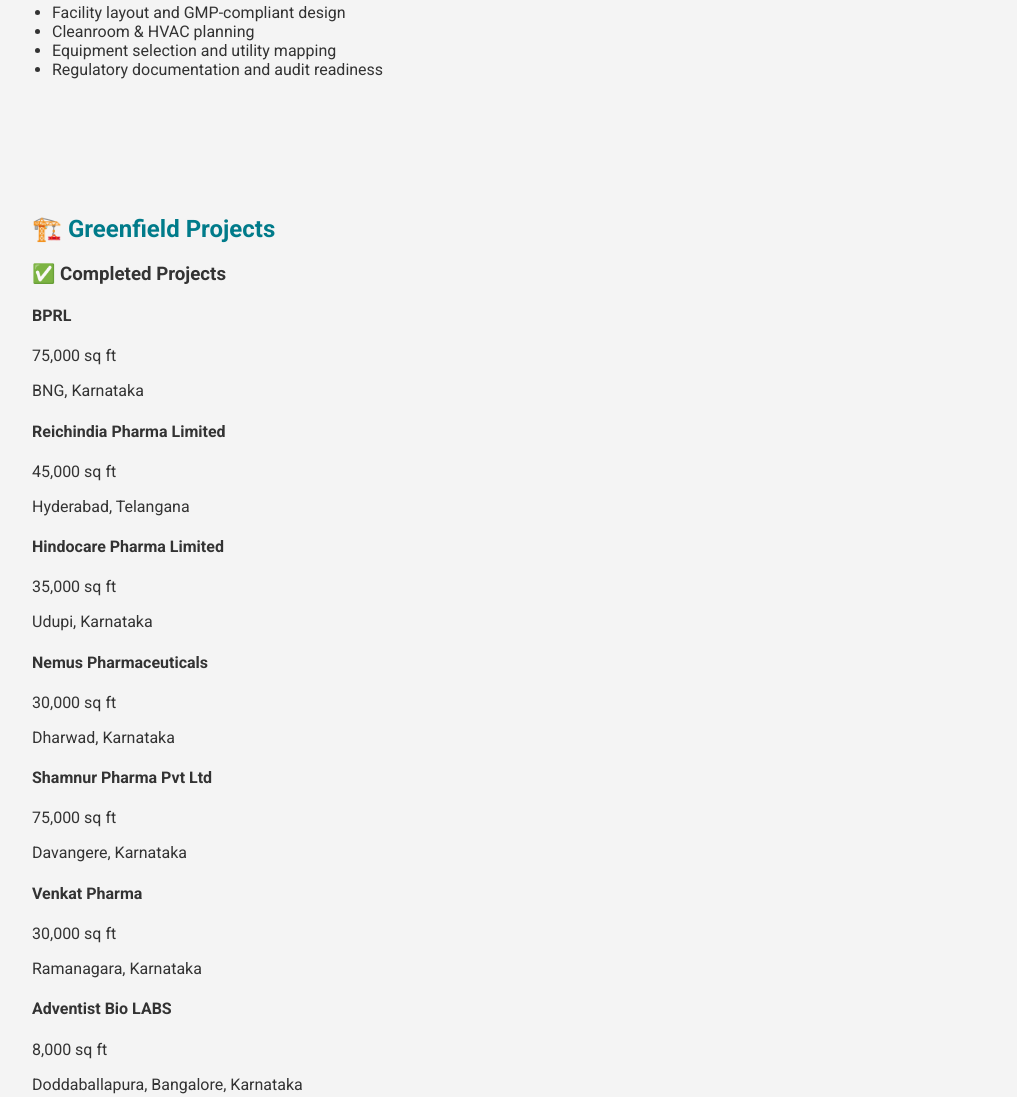
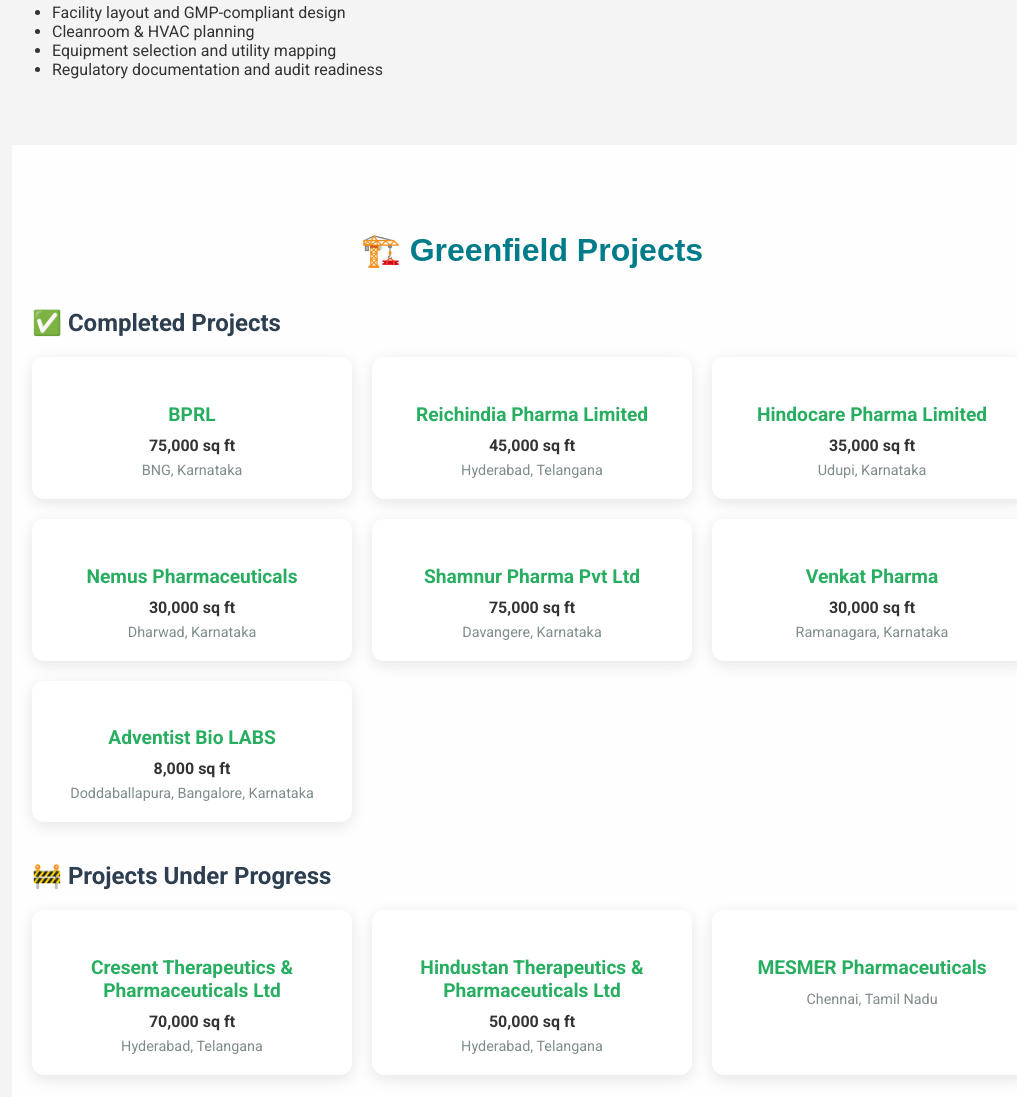
Before and after one commit to lalithRajupalepu/gs-projects-site, a plain HTML site: page index.html in a window 1280 px wide. Shown: the part 1112-2209 px from the top of the page, without its empty margins (108-1125 px from the left). Drawn offline with Linux system fonts and the light colour scheme.

Commit message:
Update style.css

```diff
--- a/style.css
+++ b/style.css
@@ -1,3 +1,4 @@
+
 body {
   margin: 0;
   font-family: 'Roboto', sans-serif;
@@ -8,14 +9,14 @@ body {
 header {
   position: relative;
   height: 100vh;
-  background: linear-gradient(135deg, #007B8A, #00BCD4);
+  background: url('assets/bg.jpg') no-repeat center center/cover;
 }
 
 .overlay {
   position: absolute;
   top: 0; left: 0;
   width: 100%; height: 100%;
-  background: rgba(0, 0, 0, 0.4);
+  background: rgba(0, 0, 0, 0.6);
   display: flex;
   align-items: center;
   justify-content: center;
@@ -25,14 +26,10 @@ header {
 
 .hero-content {
   color: white;
-  display: flex;
-  flex-direction: column;
-  align-items: center;
 }
 
 .logo {
-  max-width: 150px;
-  height: auto;
+  max-width: 100px;
   margin-bottom: 20px;
 }
 
@@ -47,8 +44,8 @@ h1 {
 }
 
 .btn {
-  background: #ffffff;
-  color: #007B8A;
+  background: #00bcd4;
+  color: white;
   padding: 10px 20px;
   text-decoration: none;
   font-weight: bold;
@@ -91,3 +88,57 @@ footer {
   background: #333;
   color: white;
 }
+.projects-section {
+  padding: 60px 20px;
+  background: rgba(255, 255, 255, 0.9);
+}
+
+.section-title {
+  text-align: center;
+  font-size: 2rem;
+  margin-bottom: 30px;
+  font-family: 'Poppins', sans-serif;
+}
+
+.sub-title {
+  margin: 40px 0 20px;
+  font-size: 1.5rem;
+  color: #2c3e50;
+  font-weight: bold;
+}
+
+.card-grid {
+  display: grid;
+  grid-template-columns: repeat(auto-fit, minmax(250px, 1fr));
+  gap: 20px;
+}
+
+.card {
+  background: #fff;
+  padding: 20px;
+  border-radius: 12px;
+  box-shadow: 0 4px 15px rgba(0, 0, 0, 0.1);
+  transition: transform 0.2s ease, box-shadow 0.2s ease;
+  text-align: center;
+}
+
+.card:hover {
+  transform: translateY(-5px);
+  box-shadow: 0 8px 20px rgba(0, 0, 0, 0.15);
+}
+
+.card h4 {
+  font-size: 1.2rem;
+  margin-bottom: 10px;
+  color: #27ae60;
+}
+
+.card p {
+  margin: 5px 0;
+  font-weight: bold;
+}
+
+.card span {
+  font-size: 0.9rem;
+  color: #7f8c8d;
+}
```
